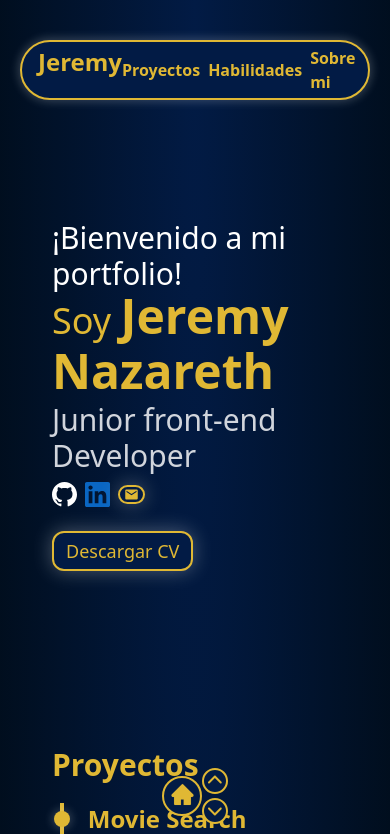
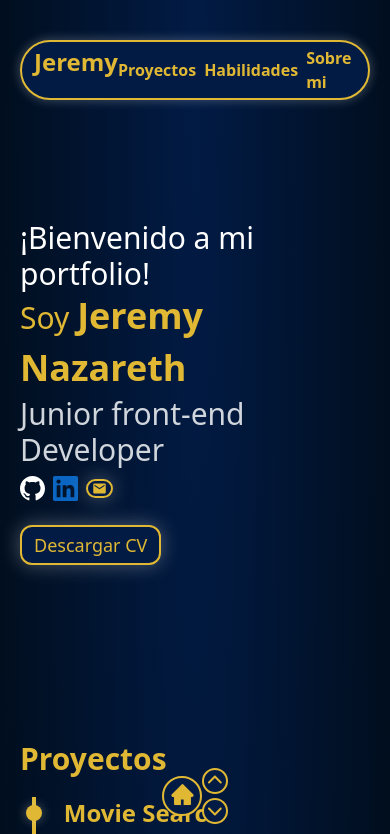
Before and after one commit to JeremyNazareth/portfolio, a Next.js app: page / in a window 390 px wide. Shown: the top 834 px of the page. Built offline with nearby package versions, Linux system fonts and the light colour scheme; a web font is replaced by a local one.

Commit message:
style: add padding ajustments

```diff
--- a/app/layout.tsx
+++ b/app/layout.tsx
@@ -23,7 +23,7 @@ export default function RootLayout({
   return (
     <html lang="en">
       <body className="px-5">
-        <header id="header" className="shadow-primary bg-primary text-secondary px-4 py-1 my-10 mx-auto flex justify-between rounded-full border-2
+        <header id="header" className="shadow-primary bg-primary text-secondary px-3 py-1 my-10 mx-auto flex justify-between rounded-full border-2
         lg:max-w-5xl lg:px-8 sm:px-8">
           <a className="text-2xl font-bold leading- text-secondary transition-all duration-300 hover:text-white
           lg:text-3xl" href="#home">Jeremy</a>
@@ -34,7 +34,7 @@ export default function RootLayout({
             <a href="#about">Sobre mi</a>
           </nav>
         </header>
-        <main className="lg:max-w-5xl  mx-auto px-8">
+        <main className="lg:max-w-5xl  mx-auto">
           {children}
         </main>
 
--- a/app/page.tsx
+++ b/app/page.tsx
@@ -16,8 +16,8 @@ export default function Page(){
             <h1 className="text-3xl">¡Bienvenido a mi portfolio!</h1>
 
             <div className="flex text-5xl items-end">
-                <p className="flex-initial leading-13 text-4xl text-secondary">Soy&nbsp;
-                    <strong  className="text-5xl text-secondary font-semibold flex-initial sm:text-6xl">Jeremy Nazareth</strong>
+                <p className="flex-initial leading-13 lg:text-4xl text-3xl text-secondary">Soy&nbsp;
+                    <strong  className="lg:text-5xl text-4xl text-secondary font-semibold flex-initial sm:text-6xl">Jeremy Nazareth</strong>
                 </p>
 
             </div>
```
